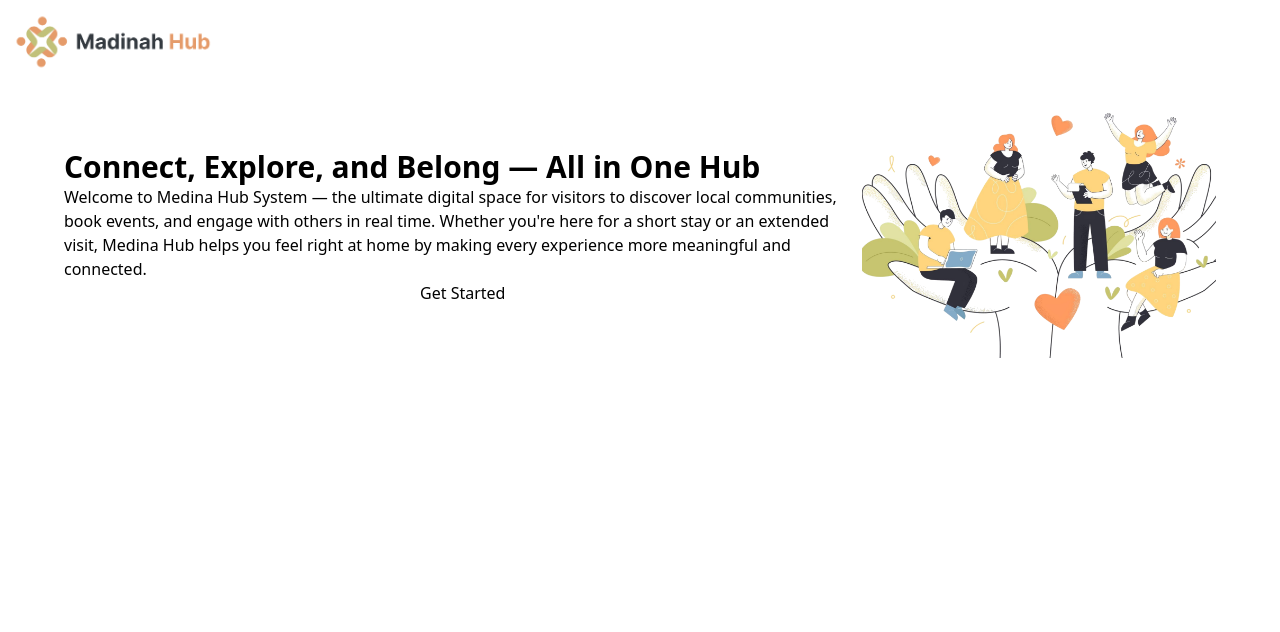
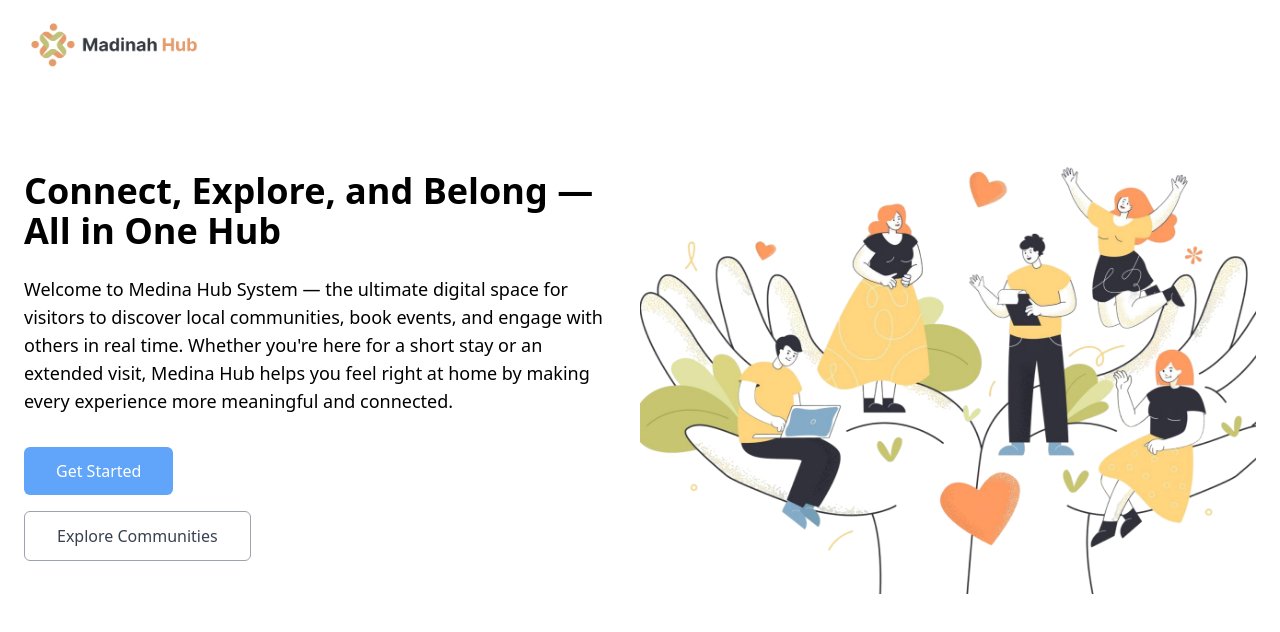
Before and after one commit to RazanXCode/MadinahHub, an Angular app in the folder Frontend/MHFrontend/: page / in a window 1280 px wide. Shown: the top 632 px of the page. Built offline with nearby package versions, Linux system fonts and the light colour scheme.

Commit message:
Adjust the landing page

```diff
--- a/Frontend/MHFrontend/src/app/user-pages/landing-page/landing-page.component.html
+++ b/Frontend/MHFrontend/src/app/user-pages/landing-page/landing-page.component.html
@@ -1,16 +1,42 @@
-<nav class="justify-between h-8">
-    <div class="p-2">
-        <img src="../../../assets/logo.png" alt="Medinah Hub" class="w-56">
+<!-- Navbar with logo -->
+<nav class="flex items-center px-6 py-4">
+    <div>
+      <img src="../../../assets/logo.png" alt="Madinah Hub" class="w-48">
     </div>
-</nav>
-<div class="justify-around flex p-16 ">
-    <div class="w-3/4 flex flex-col justify-center  ">
-        <h1 class="text-3xl font-bold">Connect, Explore, and Belong — All in One Hub</h1>
-        <p>Welcome to Medina Hub System — the ultimate digital space for visitors to discover local communities,
-            book events, and engage with others in real time. Whether you're here for a short stay or an extended visit, Medina Hub helps you feel right at home by making every experience more meaningful and connected.</p>
-        <button>Get Started</button>
+  </nav>
+
+  <!-- Main content section with text and image side by side -->
+  <div class="container mx-auto flex flex-wrap items-center px-6 py-12">
+    <!-- Text content - taking exactly 1/2 of the width -->
+    <div class="w-1/2 pr-8 ">
+      <h1 class="text-4xl font-bold mb-6">Connect, Explore, and Belong — All in One Hub</h1>
+
+      <p class="text-lg mb-8">
+        Welcome to Medina Hub System — the ultimate digital space
+        for visitors to discover local communities, book events, and
+        engage with others in real time. Whether you're here for a
+        short stay or an extended visit, Medina Hub helps you feel right
+        at home by making every experience more meaningful and
+        connected.
+      </p>
+
+      <div class="space-y-4">
+        <!-- Get Started button with styling -->
+        <button class="bg-blue-400 hover:bg-blue-500 text-white font-medium py-3 px-8 rounded-md transition duration-300">
+          Get Started
+        </button>
+
+        <!-- Explore Communities button with outline styling -->
+        <div class="mt-4">
+          <button class="border border-gray-400 hover:border-gray-600 text-gray-700 font-medium py-3 px-8 rounded-md transition duration-300">
+            Explore Communities
+          </button>
+        </div>
+      </div>
     </div>
-    <div class="w-1/3 -space-x-36">
-            <img src="../../../assets/landing1.png" alt="">
+
+    <!-- Image section - taking exactly 1/2 of the width -->
+    <div class="w-1/2">
+      <img src="../../../assets/landing1.png" alt="People connecting" class="w-full">
     </div>
-</div>
+  </div>
```
